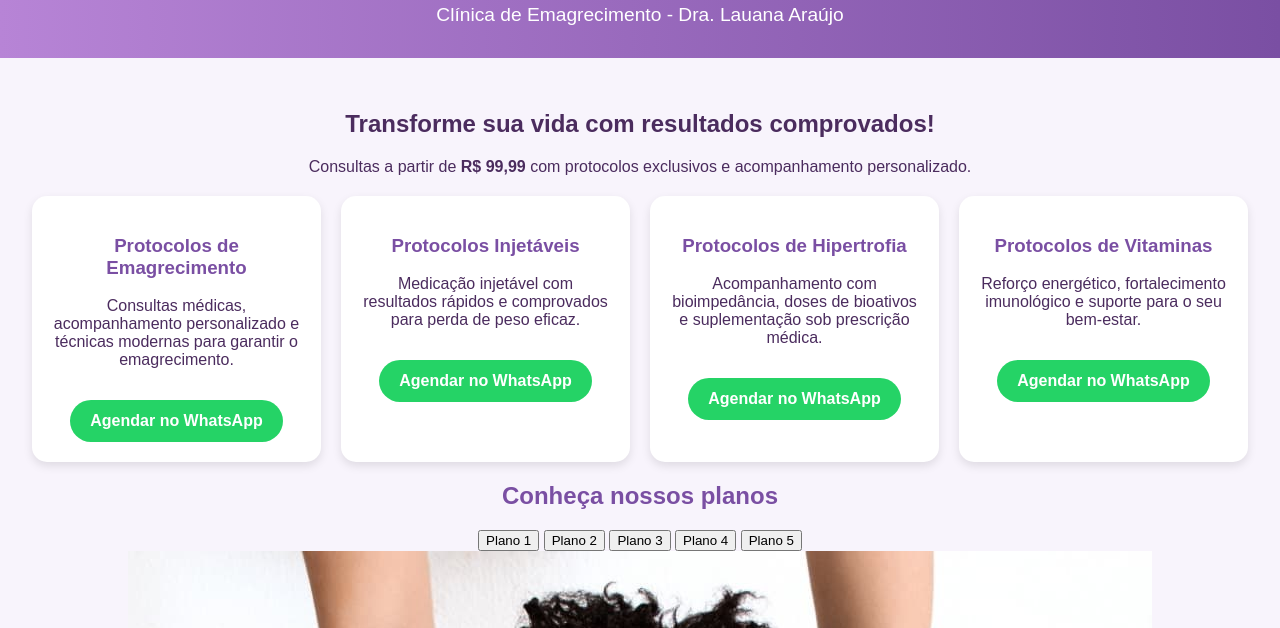
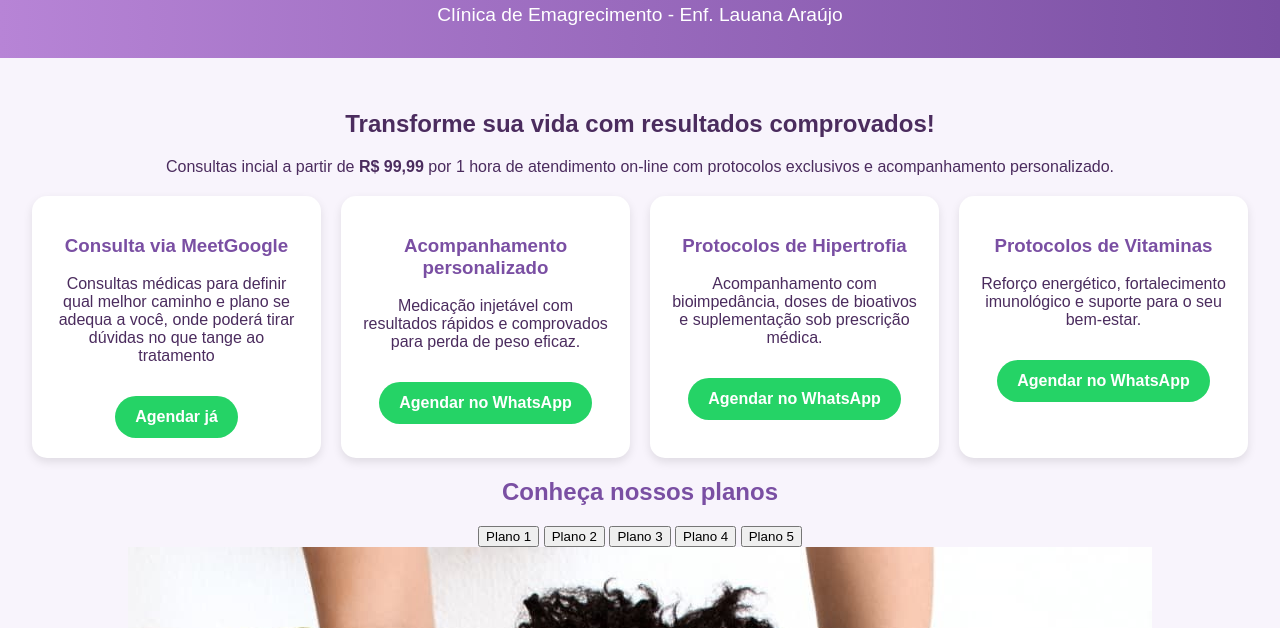
Before and after one commit to titaniummedicalmanaus-stack/consultas_online, a plain HTML site: page index.html in a window 1280 px wide. Shown: the part 172-800 px from the top of the page. Drawn offline with Linux system fonts and the light colour scheme.

Commit message:
Update index.html
novos cards

Signed-off-by: Lauana Araujo <titaniummedicalmanaus@gmail.com>

```diff
--- a/index.html
+++ b/index.html
@@ -88,22 +88,22 @@
     <header>
         <img src="logotipo.jpg" alt="Logotipo da clínica">
         <h1>Titanium Medical</h1>
-        <p>Clínica de Emagrecimento - Dra. Lauana Araújo</p>
+        <p>Clínica de Emagrecimento - Enf. Lauana Araújo</p>
     </header>
 
     <section>
         <h2>Transforme sua vida com resultados comprovados!</h2>
-        <p>Consultas a partir de <strong>R$ 99,99</strong> com protocolos exclusivos e acompanhamento personalizado.</p>
+        <p>Consultas incial a partir de <strong>R$ 99,99</strong> por 1 hora de atendimento on-line com protocolos exclusivos e acompanhamento personalizado.</p>
 
         <!-- Cards dos serviços -->
         <div class="servicos">
             <div class="card">
-                <h3>Protocolos de Emagrecimento</h3>
-                <p>Consultas médicas, acompanhamento personalizado e técnicas modernas para garantir o emagrecimento.</p>
-                <a class="btn-wpp" href="https://wa.me/5592982499511" target="_blank">Agendar no WhatsApp</a>
+                <h3>Consulta via MeetGoogle</h3>
+                <p>Consultas médicas para definir qual melhor caminho e plano se adequa a você, onde poderá tirar dúvidas no que tange ao tratamento</p>
+                <a class="btn-wpp" href="https://calendar.app.google/F5JzGoYRhbhg4y9G8" target="_blank">Agendar já</a>
             </div>
             <div class="card">
-                <h3>Protocolos Injetáveis</h3>
+                <h3>Acompanhamento personalizado</h3>
                 <p>Medicação injetável com resultados rápidos e comprovados para perda de peso eficaz.</p>
                 <a class="btn-wpp" href="https://wa.me/5592982499511" target="_blank">Agendar no WhatsApp</a>
             </div>
```
